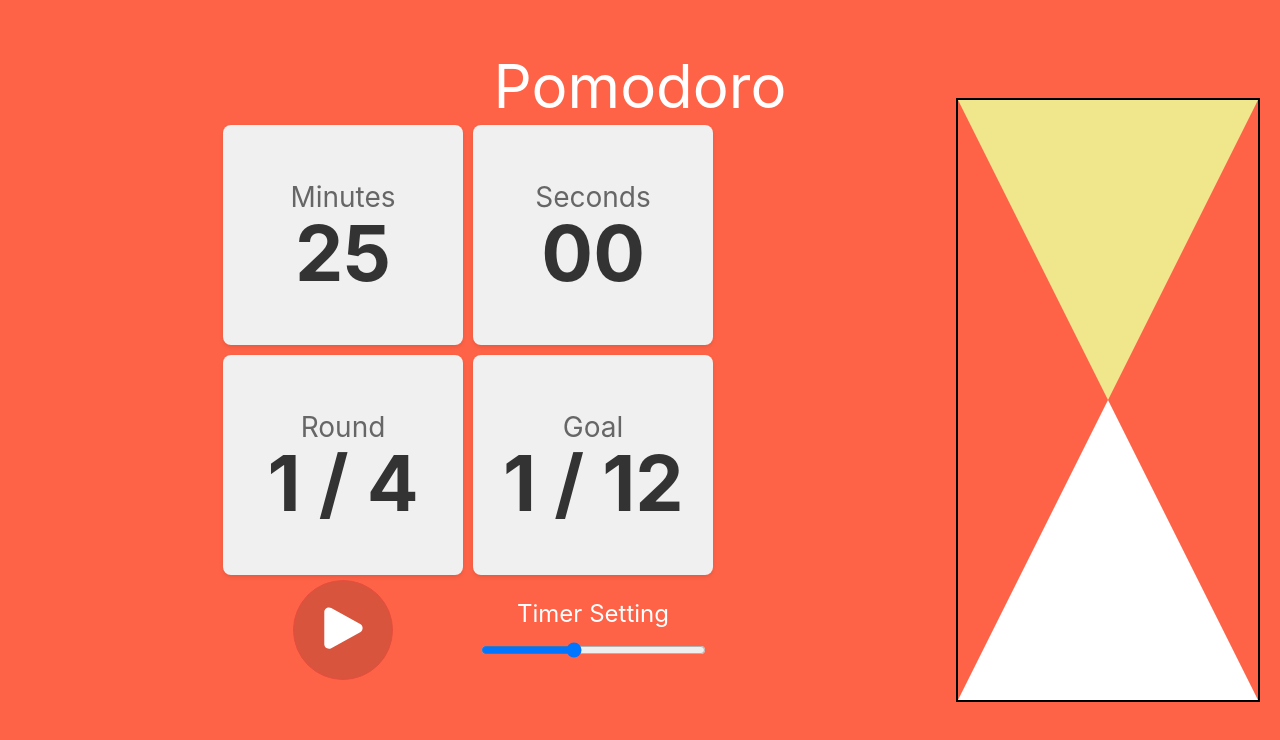
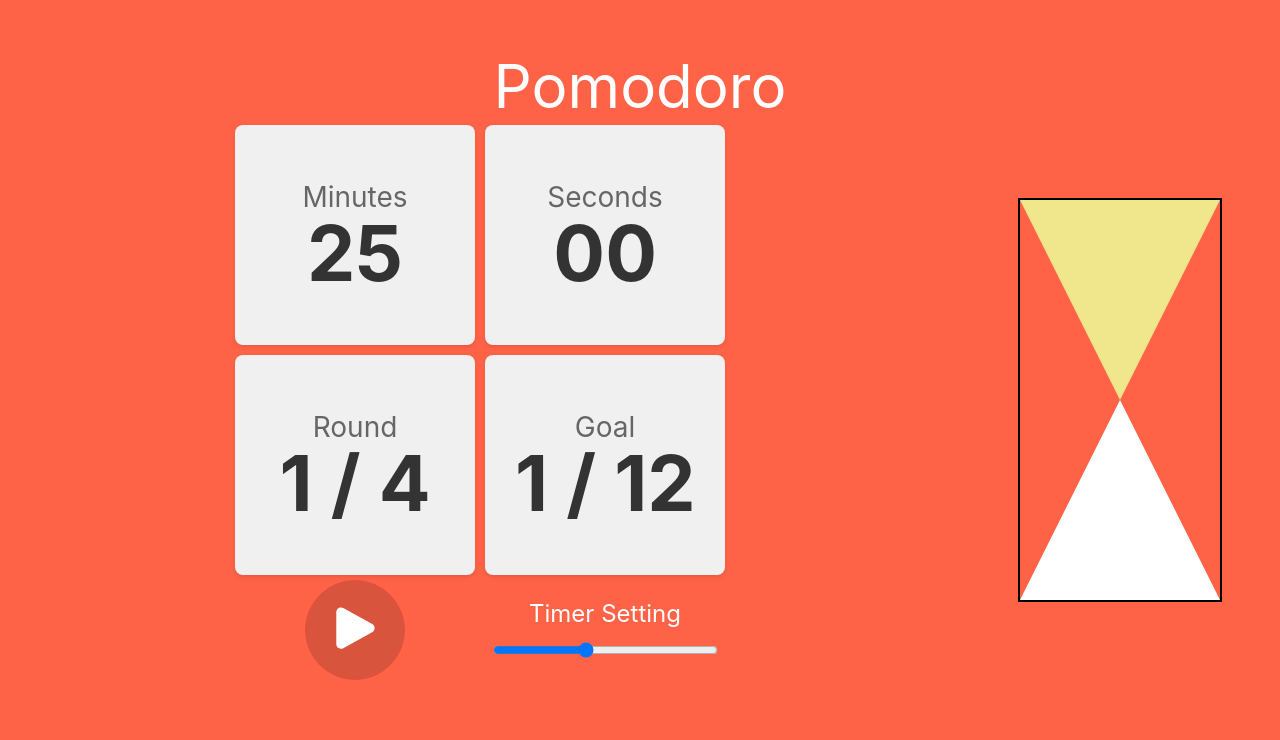
Before and after one commit to ruehan/nomad-react4-pomodoro, a React (Vite) app: page / in a window 1280 px wide. Shown: the top 740 px of the page. Built offline with nearby package versions, Linux system fonts and the light colour scheme.

Commit message:
:lipstick: Style 변경

```diff
--- a/src/components/PomodoroTimer.tsx
+++ b/src/components/PomodoroTimer.tsx
@@ -40,7 +40,7 @@ const Container = styled.div`
 
 const CardContainer = styled.div`
 	max-width: 70%;
-	min-width: 40%;
+	/* min-width: 40%; */
 	height: 70%;
 	display: grid;
 	grid-template-columns: repeat(2, 1fr);
--- a/src/components/Sandglass.tsx
+++ b/src/components/Sandglass.tsx
@@ -8,10 +8,8 @@ interface SandglassProps {
 
 const SandglassContainer = styled.div`
 	position: relative;
-	width: 300px;
-	height: 600px;
-	/* width: 100%;
-	height: 100vh; */
+	width: 200px;
+	height: 400px;
 	border: 2px solid black;
 	margin: 20px;
 	background-color: white;
@@ -30,9 +28,9 @@ const SandTopBack1 = styled.div`
 	position: absolute;
 	bottom: 50%;
 	width: 0;
-	border-bottom: 300px solid tomato;
+	border-bottom: 200px solid tomato;
 	border-left: 0px solid transparent;
-	border-right: 150px solid transparent;
+	border-right: 100px solid transparent;
 `;
 
 const SandTopBack2 = styled.div`
@@ -40,8 +38,8 @@ const SandTopBack2 = styled.div`
 	bottom: 50%;
 	width: 0;
 	left: 50%;
-	border-bottom: 300px solid tomato;
-	border-left: 150px solid transparent;
+	border-bottom: 200px solid tomato;
+	border-left: 100px solid transparent;
 	border-right: 0px solid transparent;
 `;
 
@@ -67,9 +65,9 @@ const SandBottomBack1 = styled.div`
 	position: absolute;
 	top: 50%;
 	width: 0;
-	border-top: 300px solid tomato;
+	border-top: 200px solid tomato;
 	border-left: 0px solid transparent;
-	border-right: 150px solid transparent;
+	border-right: 100px solid transparent;
 	z-index: 3;
 `;
 
@@ -78,8 +76,8 @@ const SandBottomBack2 = styled.div`
 	top: 50%;
 	width: 0;
 	left: 50%;
-	border-top: 300px solid tomato;
-	border-left: 150px solid transparent;
+	border-top: 200px solid tomato;
+	border-left: 100px solid transparent;
 	border-right: 0px solid transparent;
 	z-index: 3;
 `;
```
